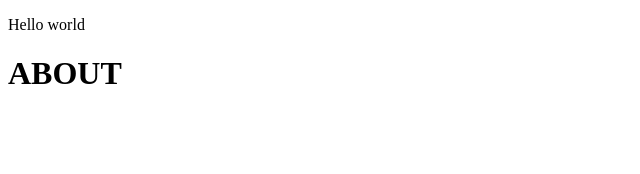
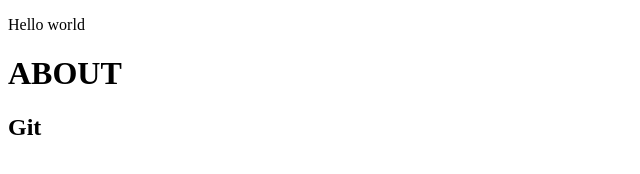
Before and after one commit to Gayathriamirtharaj/html-project, a plain HTML site: page about.html in a window 1280 px wide. Shown: the full height of the page, 0-640 px from the left. Drawn offline with Linux system fonts and the light colour scheme.

Commit message:
second commit

```diff
--- a/about.html
+++ b/about.html
@@ -8,6 +8,7 @@
 <p> Hello world</p>
 
 <h1>ABOUT</h1>
+<h2>Git</h2>
 
 </body>
 </html>
```
